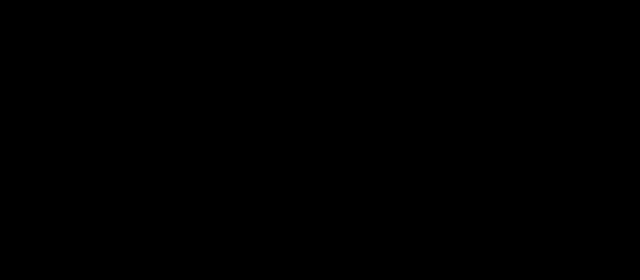
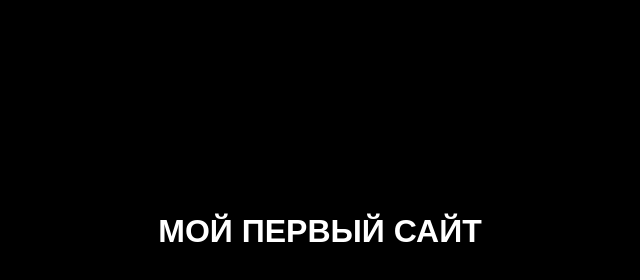
Before and after one commit to padavans/padavans.github.io, a plain HTML site: page index.html in a window 1280 px wide. Shown: the whole page, without its empty margins (320-960 px from the left). Drawn offline with Linux system fonts and the light colour scheme.

Commit message:
редактирование

```diff
--- a/css/style.css
+++ b/css/style.css
@@ -1,8 +1,11 @@
 body {
 	background-color: #000;
 	margin: 0;
+	font-family: sans-serif;
 }
 h1 {
 	text-align: center;
 	padding-top: 15%;
+	color: #fff;
+	text-transform: uppercase;
 }
```
